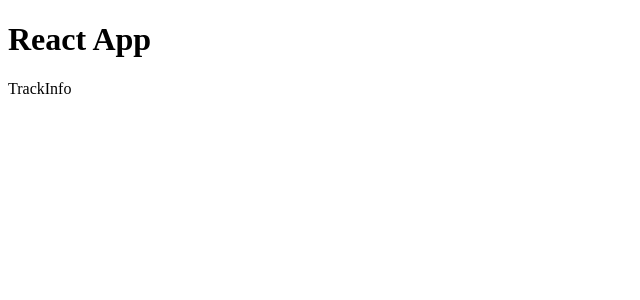
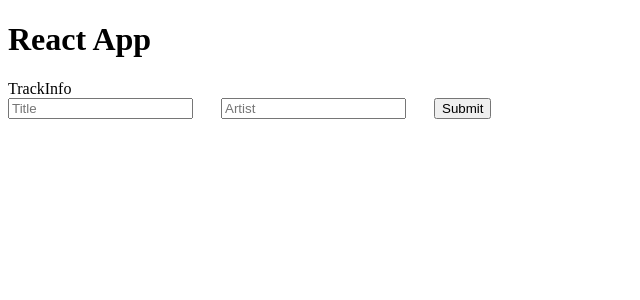
Before and after one commit to Kolten-Pilar/shazam-song-search-app, a React (Vite) app: page / in a window 1280 px wide. Shown: the top 300 px of the page, without its empty margins (0-640 px from the left). Built offline with nearby package versions, Linux system fonts and the light colour scheme; no server answers.

Commit message:
completed TrackInfo component / began DisplaySong component

```diff
--- /dev/null
+++ b/src/components/DisplaySong.jsx
@@ -0,0 +1,9 @@
+import React from 'react'
+
+function DisplaySong() {
+  return (
+    <div>DisplaySong</div>
+  )
+}
+
+export default DisplaySong
--- a/src/components/TrackInfo.jsx
+++ b/src/components/TrackInfo.jsx
@@ -1,4 +1,5 @@
 import React, { useState } from "react";
+import DisplaySong from './DisplaySong'
 
 function TrackInfo() {
   // initialize state for the forms
@@ -21,7 +22,68 @@ function TrackInfo() {
     },
   };
 
-  return <div>TrackInfo</div>;
+  // fetch the data from API
+  async function fetchSong(e) {
+    e.preventDefault();
+
+    // check if the forms are empty
+    if (form.title == "" || form.artist == "") {
+      alert("Please fill out the forms");
+    } else
+      try {
+        // making the API call
+        const response = await fetch(url, options);
+        const result = await response.json();
+        console.log(result);
+        setSong({ result: result });
+      } catch (error) {
+        console.log(error);
+      }
+  }
+
+  const handleChange = (e) => {
+    let name = e.target.name;
+    let value = e.target.value;
+
+    if (name == "title") {
+      setForm({ ...form, title: value });
+    }
+    if (name == "artist") {
+      setForm({ ...form, artist: value });
+    }
+  };
+  console.log(form.title, form.artist);
+
+  return (
+    <div>
+      <span>TrackInfo</span>
+      <br />
+
+      <form action="">
+        <input
+          type="text"
+          name="title"
+          placeholder="Title"
+          onChange={handleChange}
+        ></input>
+        &nbsp; &nbsp; &nbsp; &nbsp;
+        <input
+          type="text"
+          name="artist"
+          placeholder="Artist"
+          onChange={handleChange}
+        ></input>
+        &nbsp; &nbsp; &nbsp; &nbsp;
+        <button onClick={fetchSong}>Submit</button>
+      </form>
+
+      {song.result !== undefined ? (
+        <div>
+          <DisplaySong result={song.result} />
+        </div>
+      ) : null}
+    </div>
+  );
 }
 
 export default TrackInfo;
```
